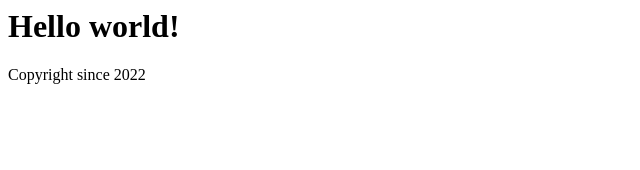
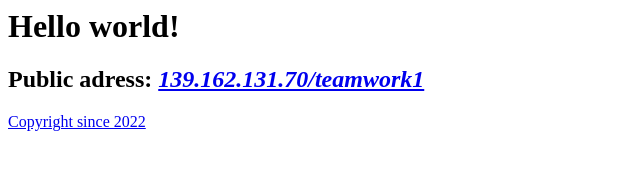
Before and after one commit to d66aeacb89/teamwork1, a plain HTML site: page index.htm in a window 1280 px wide. Shown: the whole page, without its empty margins (0-640 px from the left). Drawn offline with Linux system fonts and the light colour scheme.

Commit message:
Update index.htm
added link to server

```diff
--- a/index.htm
+++ b/index.htm
@@ -1,2 +1,3 @@
 <h1>Hello world!</h1>
+<h2><b>Public adress:</b> <i><a href="http://139.162.131.70/teamwork1">139.162.131.70/teamwork1</i></h2>
 Copyright since 2022
```
